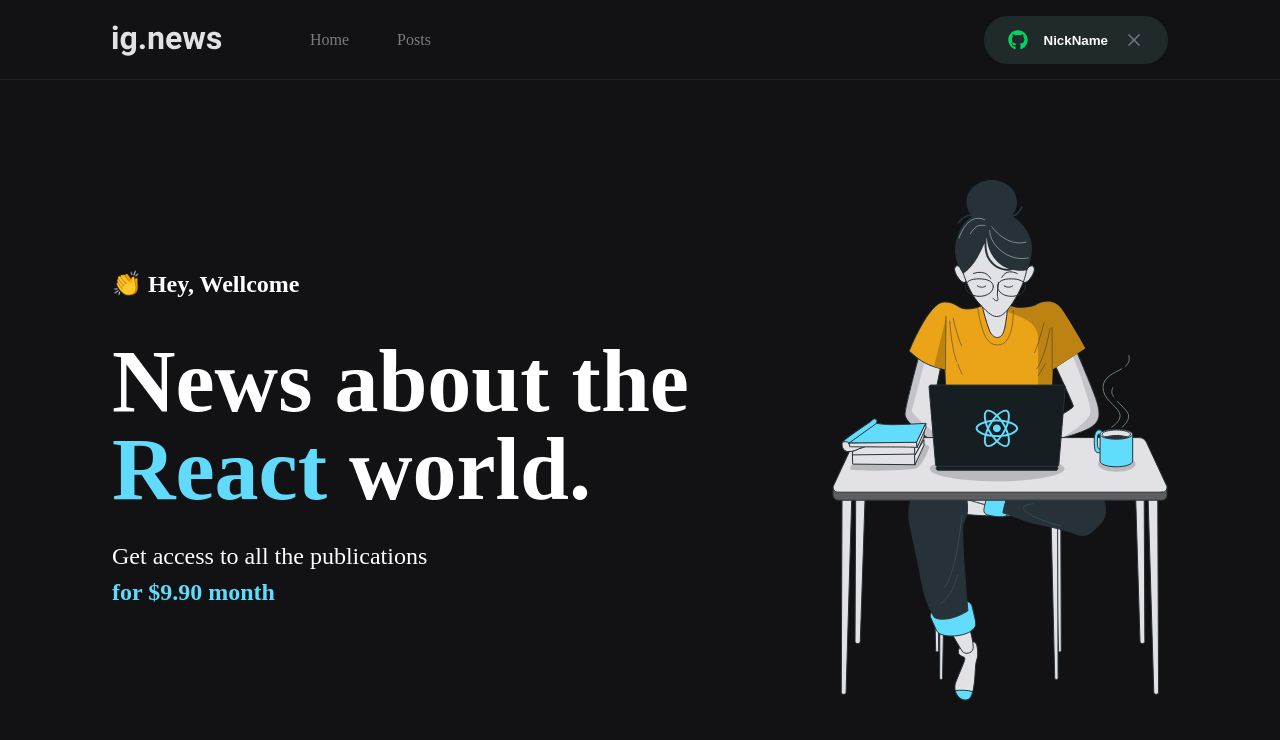
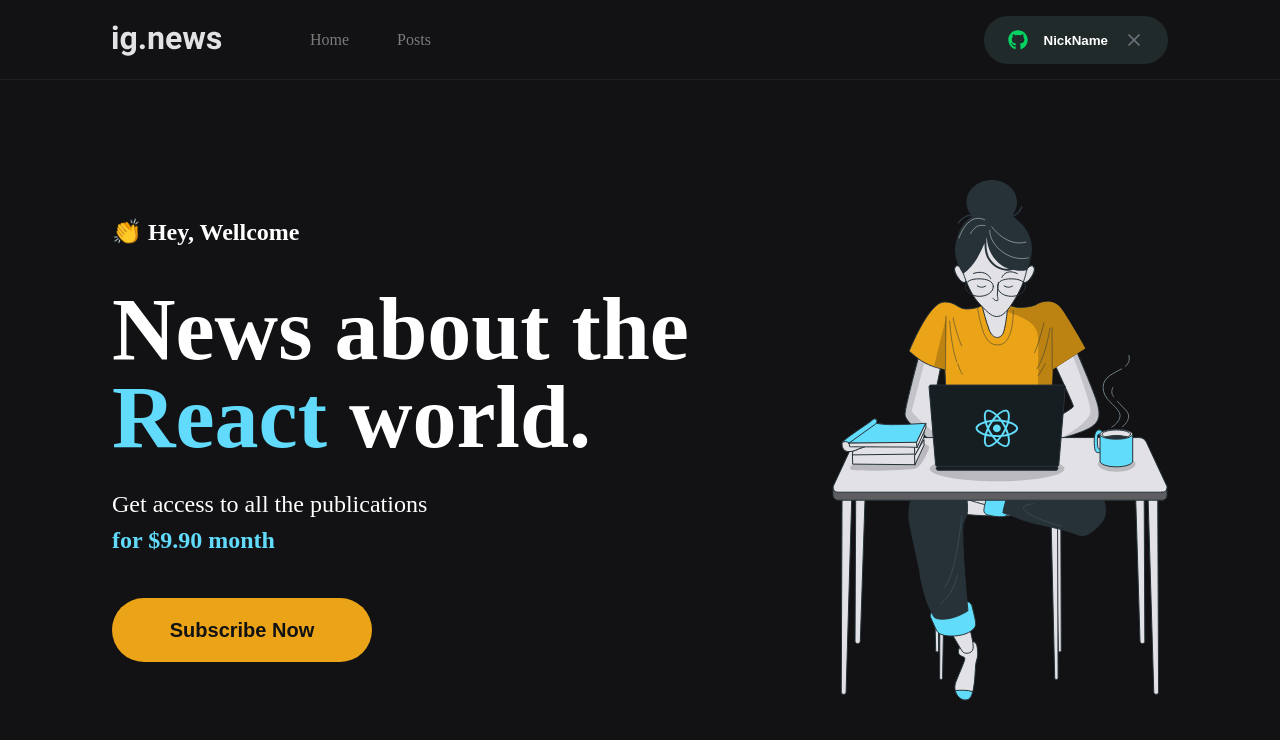
Before and after one commit to VictorGenario/Ig_News, a Next.js app: page / in a window 1280 px wide. Shown: the top 740 px of the page. Built offline with nearby package versions, Linux system fonts and the light colour scheme.

Commit message:
Subscribe Button add

```diff
--- /dev/null
+++ b/src/components/SubscribeButton/index.tsx
@@ -0,0 +1,9 @@
+import styles from './styles.module.scss'
+
+export function SubscribeButton(){
+  return(
+    <button type="button" className={styles.subscribeButton}>
+      Subscribe Now
+    </button>
+  )
+}
--- /dev/null
+++ b/src/components/SubscribeButton/styles.module.scss
@@ -0,0 +1,20 @@
+.subscribeButton{
+  height: 4rem;
+  width: 260px;
+  border: 0;
+  border-radius: 2rem;
+  background: var(--yellow-500);
+  color: var(--gray-900);
+  font-size: 1.25rem;
+  font-weight: bold;
+
+  display: flex;
+  align-items: center;
+  justify-content: center;
+
+  transition: filter 0.3s;
+
+  &:hover{
+    filter: brightness(0.8);
+  }
+}
--- a/src/pages/home.module.scss
+++ b/src/pages/home.module.scss
@@ -39,4 +39,8 @@
       font-weight: bold;
     }
   }
+
+  button {
+    margin-top: 2.5rem;
+  }
 }
--- a/src/pages/index.tsx
+++ b/src/pages/index.tsx
@@ -1,4 +1,5 @@
 import Head from 'next/head';
+import { SubscribeButton } from '../components/SubscribeButton';
 import styles from './home.module.scss'
 
 export default function Home() {
@@ -15,6 +16,7 @@
         Get access to all the publications <br />
         <span>for $9.90 month</span>
       </p>
+      <SubscribeButton />
     </section>
 
     <img src='/images/avatar.svg' alt='Girl coding'></img>
```
